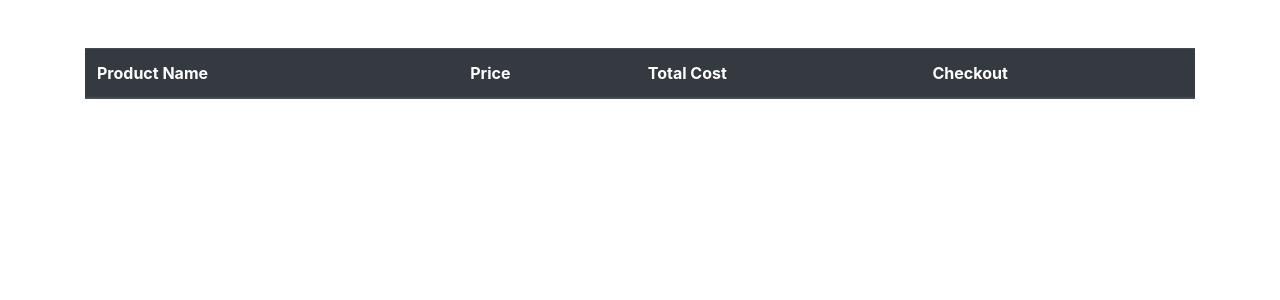
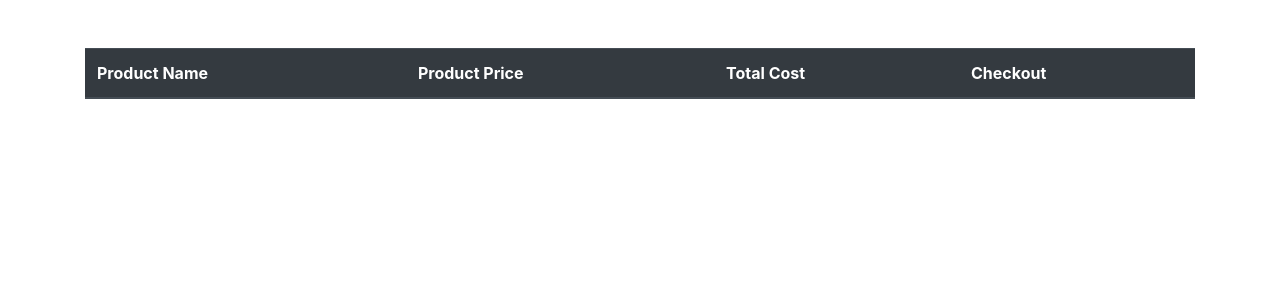
Before and after one commit to gianniskokkosis/django_ecommerce, a Django app: page /mycart/ in a window 1280 px wide. Shown: the part 56-356 px from the top of the page. Run offline with Django 3.2, Linux system fonts and the light colour scheme; data that the repository does not hold is empty; some libraries are stand-ins or nearby versions.

Commit message:
Final commit

```diff
--- a/ecommerce/shop/templates/shop/mycart.html
+++ b/ecommerce/shop/templates/shop/mycart.html
@@ -4,7 +4,7 @@
   <thead class="thead-dark">
     <tr>
       <th scope="col">Product Name</th>
-                <th scope="col">Price</th>
+      <th scope="col">Product Price</th>
       <th scope="col">Total Cost</th>
       <th scope="col">Checkout</th>
     </tr>
@@ -15,9 +15,10 @@
       <td>{{item.product.name}}</td>
       <td>{{item.product.price}}</td>
       <td>{{total}}</td>
-                            <td><a class="btn btn-success" href="{% url 'buycart' item.id %}">Checkout</a><td>
+      <td><a class="btn btn-success" href="{% url 'checkout' item.product.id %}">Checkout</td>
     </tr>
   {% endfor %}
+
   </tbody>
 </table>
 {% endblock content %}
```
Lines whose indentation alone changed are shown as unchanged.
